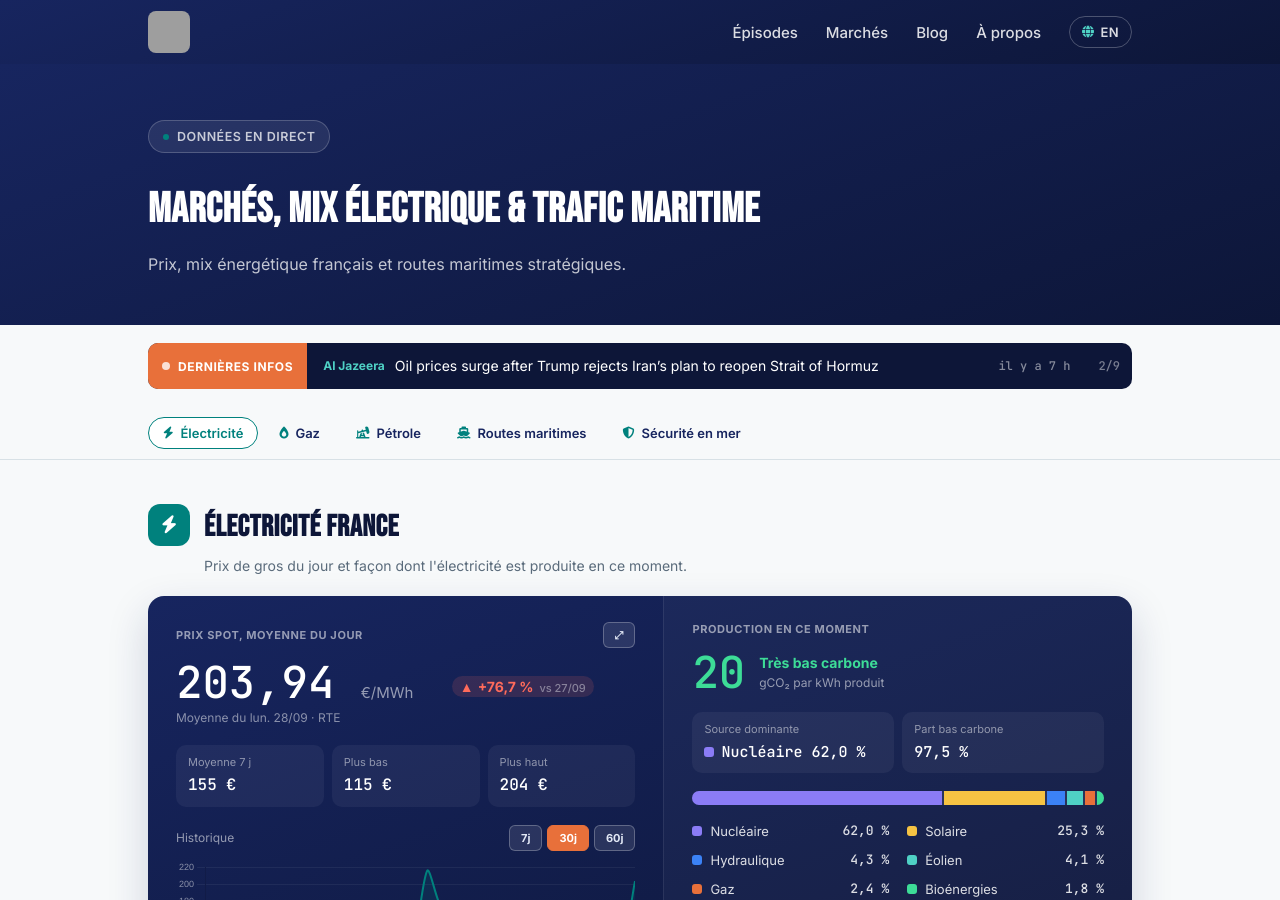
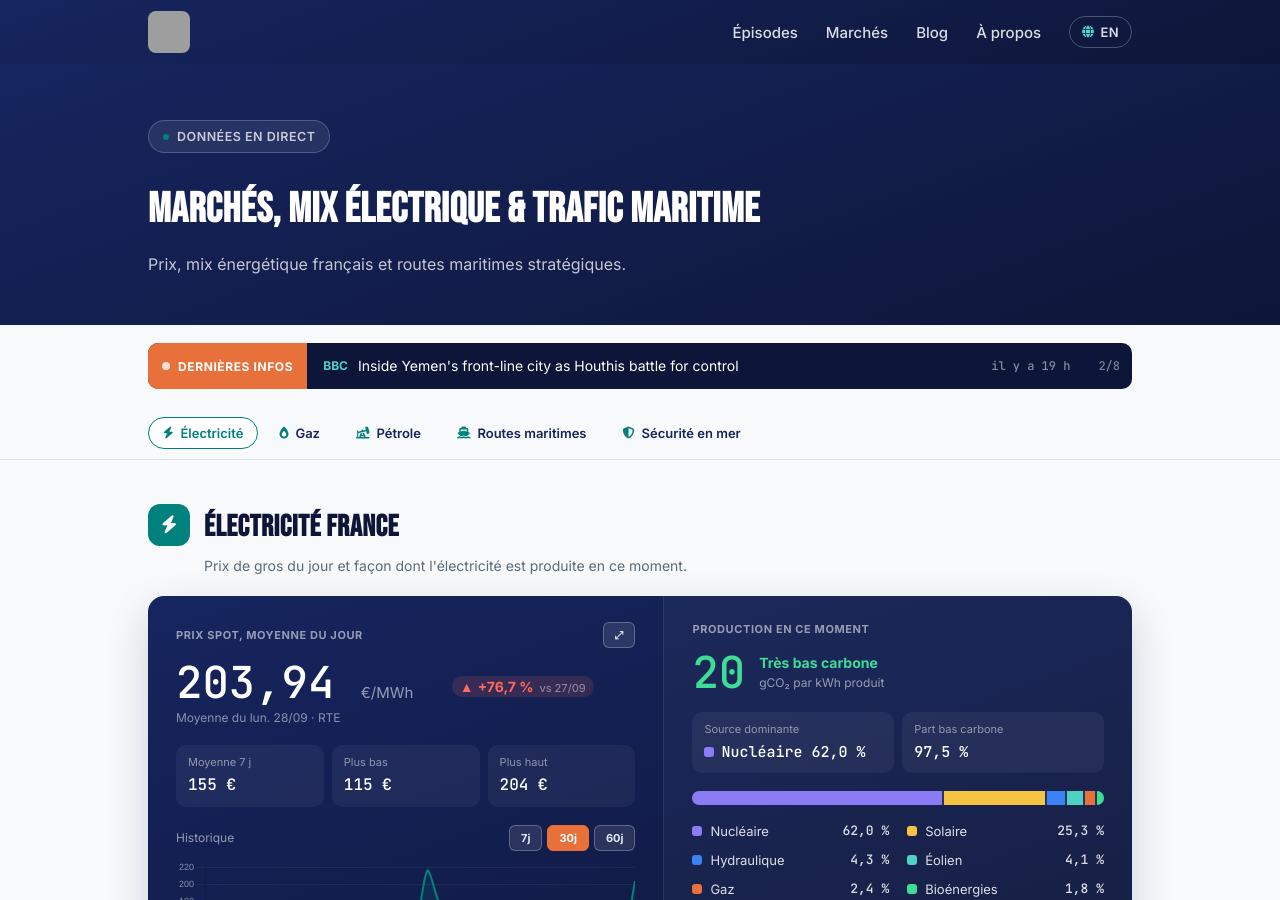
Before and after one commit to InsideEnergyMarkets/Inside-Energy-Markets, a Jekyll site: the page built from marches/index.html, in a window 1280 px wide and 900 px high. Built offline with Jekyll 4.4.1, drawn with Linux system fonts in a browser that asks for light colours; grey boxes are pictures that could not be loaded.

```diff
--- a/_data/incidents.json
+++ b/_data/incidents.json
@@ -1,5 +1,5 @@
 {
- "updated_at": "2026-09-28T14:47:57+00:00",
+ "updated_at": "2026-09-28T16:45:53+00:00",
  "stats": {
   "total_30d": 20,
   "attacks_30d": 14,
--- a/_data/news.json
+++ b/_data/news.json
@@ -1,5 +1,5 @@
 {
- "updated_at": "2026-09-28T14:47:56+00:00",
+ "updated_at": "2026-09-28T16:45:53+00:00",
  "items": [
   {
    "title": "Iraq looks for oil export alternatives to the troubled Strait of Hormuz",
@@ -7,13 +7,6 @@
    "source": "Al Jazeera",
    "lang": "en",
    "date": "2026-09-28T13:53:28+00:00"
-  },
-  {
-   "title": "Oil prices surge after Trump rejects Iran’s plan to reopen Strait of Hormuz",
-   "url": "https://www.aljazeera.com/economy/2026/9/28/oil-prices-surge-after-trump-rejects-irans-plan-to-reopen-strait-of-hormuz?traffic_source=rss",
-   "source": "Al Jazeera",
-   "lang": "en",
-   "date": "2026-09-28T09:17:29+00:00"
   },
   {
    "title": "Inside Yemen's front-line city as Houthis battle for control",
--- a/_data/podcast.json
+++ b/_data/podcast.json
@@ -1,5 +1,5 @@
 {
- "updated_at": "2026-09-28T14:47:57+00:00",
+ "updated_at": "2026-09-28T16:45:53+00:00",
  "episodes": {
   "9": {
    "audio": "https://anchor.fm/s/10edf0868/podcast/play/126231198/https%3A%2F%2Fd3ctxlq1ktw2nl.cloudfront.net%2Fstaging%2F2026-8-24%2F939b6a48-aacd-92e6-b742-c5ee251f092e.mp3",
```
